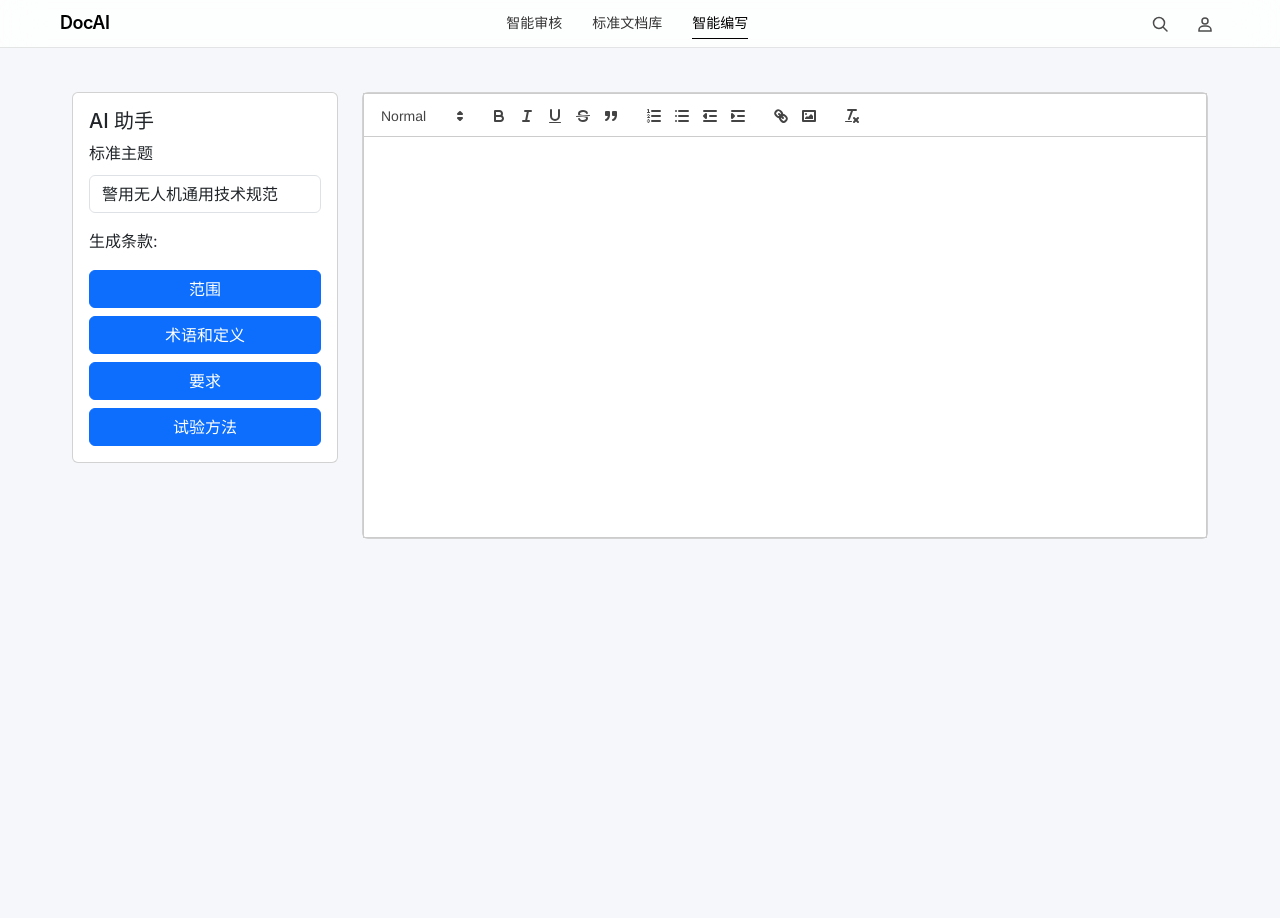
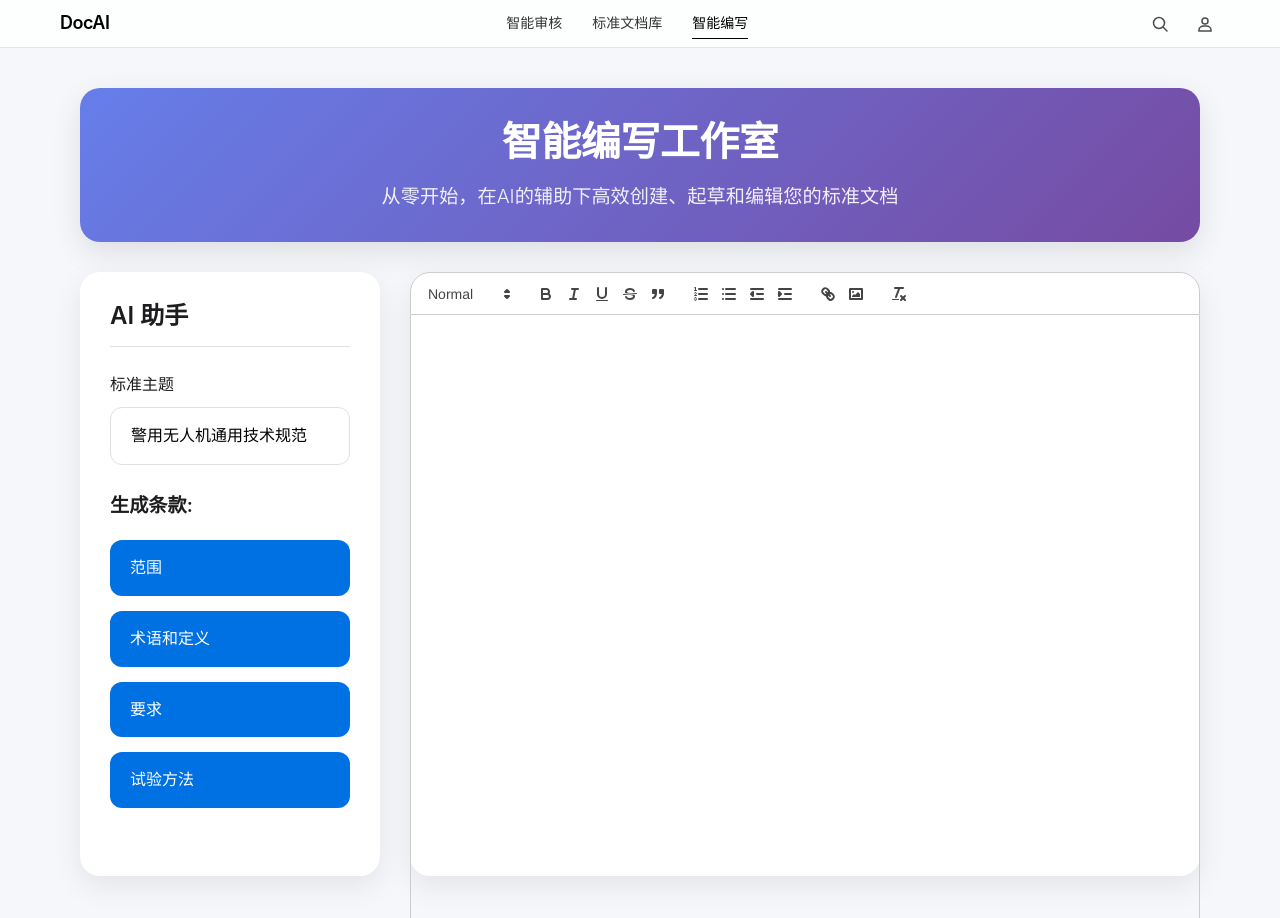
Before and after one commit to liandun110/docAI, a React (Create React App) app: page /editor in a window 1280 px wide. Shown: the top 918 px of the page. Before the commit the page ends 800 px from the top, so only its background shows below. Built offline with nearby package versions, Linux system fonts and the light colour scheme.

Commit message:
设计苹果风格写文档页面

```diff
--- a/src/components/editor/EditorPage.js
+++ b/src/components/editor/EditorPage.js
@@ -1,10 +1,10 @@
-import React, { useState, useEffect, useRef, useCallback } from 'react'; // Added useCallback
+import React, { useState, useEffect, useRef, useCallback } from 'react';
 import { useParams } from 'react-router-dom';
 import ReactQuill from 'react-quill';
 import 'quill/dist/quill.snow.css';
-import './editorStyles.css';
-import RewriteBar from './RewriteBar'; // NEW: Import RewriteBar
-import { marked } from 'marked'; // NEW: Import marked
+import './SmartEditor.css';
+import RewriteBar from './RewriteBar';
+import { marked } from 'marked';
 
 const AiEditor = () => {
     const [topic, setTopic] = useState('警用无人机通用技术规范');
@@ -12,21 +12,21 @@ const AiEditor = () => {
     const [loading, setLoading] = useState(false);
     const [error, setError] = useState('');
 
-    // NEW: State for Rewrite Bar
+    // State for Rewrite Bar
     const [showRewriteBar, setShowRewriteBar] = useState(false);
     const [selectedText, setSelectedText] = useState('');
     const [selectionPosition, setSelectionPosition] = useState({ top: 0, left: 0 });
-    const quillReactRef = useRef(null); // NEW: Ref for ReactQuill
-    const editorContainerRef = useRef(null); // NEW: Ref for editor container
-    const [isRewriteBarActive, setIsRewriteBarActive] = useState(false); // NEW: Track if rewrite bar is actively being used
+    const quillReactRef = useRef(null);
+    const editorContainerRef = useRef(null);
+    const [isRewriteBarActive, setIsRewriteBarActive] = useState(false);
 
-    // NEW: Function to handle selection change
+    // Function to handle selection change
     const handleSelectionChange = useCallback((range, source, editor) => {
         if (range && range.length > 0) {
             const text = editor.getText(range.index, range.length);
             setSelectedText(text);
 
-            const bounds = editor.getBounds(range.index, range.length); // Bounds relative to editor's content area (ql-editor)
+            const bounds = editor.getBounds(range.index, range.length);
 
             // Get the bounding rectangle of the ql-editor (Quill's root element)
             const qlEditorRect = quillReactRef.current.getEditor().root.getBoundingClientRect();
@@ -41,11 +41,11 @@ const AiEditor = () => {
             const gap = 20; // Desired gap from the right edge of the container
 
             setSelectionPosition({
-                left: containerWidth + gap, // Position RewriteBar's left edge 20px to the right of container's right edge
-                top: relativeTop - 40 // Position tightly above the text (adjust 40px for bar height)
+                left: containerWidth + gap,
+                top: relativeTop - 40
             });
             setShowRewriteBar(true);
-            setIsRewriteBarActive(true); // Set active when bar is shown
+            setIsRewriteBarActive(true);
         } else {
             // Only hide if not actively interacting with the bar
             if (!isRewriteBarActive) {
@@ -53,14 +53,12 @@ const AiEditor = () => {
                 setSelectedText('');
             }
         }
-    }, [isRewriteBarActive, editorContainerRef]); // Add isRewriteBarActive and editorContainerRef to dependencies
+    }, [isRewriteBarActive, editorContainerRef]);
 
-
-
-    // NEW: Function to close the rewrite bar
+    // Function to close the rewrite bar
     const handleCloseRewriteBar = useCallback(() => {
         setShowRewriteBar(false);
-        setIsRewriteBarActive(false); // Deactivate when bar is explicitly closed
+        setIsRewriteBarActive(false);
     }, []);
 
     const handleGenerateClause = async (clauseType) => {
@@ -120,61 +118,95 @@ const AiEditor = () => {
     };
 
     return (
-        <div className="container-fluid mt-4">
-            <div className="row">
+        <div className="smart-editor-container">
+            <header className="smart-editor-header">
+                <h1>智能编写工作室</h1>
+                <p>从零开始，在AI的辅助下高效创建、起草和编辑您的标准文档</p>
+            </header>
+            <div className="smart-editor-row">
                 {/* AI Tools Sidebar */}
-                <div className="col-md-3">
-                    <div className="card">
-                        <div className="card-body">
-                            <h5 className="card-title">AI 助手</h5>
-                            <div className="mb-3">
-                                <label htmlFor="topicInput" className="form-label">标准主题</label>
+                <div className="smart-editor-sidebar">
+                    <h5 className="smart-editor-sidebar-title">AI 助手</h5>
+                    <label htmlFor="topicInput" className="smart-editor-topic-label">标准主题</label>
                     <input
                         type="text"
-                                    className="form-control"
+                        className="smart-editor-topic-input"
                         id="topicInput"
                         value={topic}
                         onChange={(e) => setTopic(e.target.value)}
                     />
-                            </div>
-                            <p>生成条款:</p>
-                            <div className="d-grid gap-2">
-                                <button onClick={() => handleGenerateClause('scope')} className="btn btn-primary" disabled={loading}>范围</button>
-                                <button onClick={() => handleGenerateClause('definitions')} className="btn btn-primary" disabled={loading}>术语和定义</button>
-                                <button onClick={() => handleGenerateClause('requirements')} className="btn btn-primary" disabled={loading}>要求</button>
-                                <button onClick={() => handleGenerateClause('test_methods')} className="btn btn-primary" disabled={loading}>试验方法</button>
-                            </div>
+                    <p className="smart-editor-section-title">生成条款:</p>
+                    <div className="smart-editor-button-group">
+                        <button
+                            onClick={() => handleGenerateClause('scope')}
+                            className="smart-editor-button"
+                            disabled={loading}
+                        >
+                            范围
                             {loading && (
-                                <div className="d-flex align-items-center mt-3">
-                                    <strong role="status">正在生成...</strong>
-                                    <div className="spinner-border ms-auto" aria-hidden="true"></div>
+                                <div className="smart-editor-button-loading">
+                                    <div className="smart-editor-spinner"></div>
                                 </div>
                             )}
-                            {error && <div className="alert alert-danger mt-3">{error}</div>}
+                        </button>
+                        <button
+                            onClick={() => handleGenerateClause('definitions')}
+                            className="smart-editor-button"
+                            disabled={loading}
+                        >
+                            术语和定义
+                            {loading && (
+                                <div className="smart-editor-button-loading">
+                                    <div className="smart-editor-spinner"></div>
                                 </div>
+                            )}
+                        </button>
+                        <button
+                            onClick={() => handleGenerateClause('requirements')}
+                            className="smart-editor-button"
+                            disabled={loading}
+                        >
+                            要求
+                            {loading && (
+                                <div className="smart-editor-button-loading">
+                                    <div className="smart-editor-spinner"></div>
                                 </div>
+                            )}
+                        </button>
+                        <button
+                            onClick={() => handleGenerateClause('test_methods')}
+                            className="smart-editor-button"
+                            disabled={loading}
+                        >
+                            试验方法
+                            {loading && (
+                                <div className="smart-editor-button-loading">
+                                    <div className="smart-editor-spinner"></div>
+                                </div>
+                            )}
+                        </button>
+                    </div>
+                    {error && <div className="smart-editor-error">{error}</div>}
                 </div>
 
                 {/* Editor */}
-                <div className="col-md-9" ref={editorContainerRef} style={{ position: 'relative' }}> {/* Added ref and style */}
-                    <div className="card">
-                        <div className="card-body d-flex flex-column p-0">
+                <div className="smart-editor-main" ref={editorContainerRef} style={{ position: 'relative' }}>
+                    <div className="smart-editor-content">
                         <ReactQuill
-                                ref={quillReactRef} // NEW: Ref to ReactQuill
+                            ref={quillReactRef}
                             className="flex-grow-1"
                             theme="snow"
                             value={editorHtml}
                             onChange={setEditorHtml}
-                                onChangeSelection={handleSelectionChange} // NEW: Selection change handler
+                            onChangeSelection={handleSelectionChange}
                             modules={modules}
                         />
                     </div>
-                    </div>
-                    {showRewriteBar && selectedText && ( // NEW: Conditionally render RewriteBar
+                    {showRewriteBar && selectedText && (
                         <RewriteBar
                             selectedText={selectedText}
                             position={selectionPosition}
-                            onClose={handleCloseRewriteBar} // Removed onAccept
+                            onClose={handleCloseRewriteBar}
                         />
                     )}
                 </div>
--- /dev/null
+++ b/src/components/editor/SmartEditor.css
@@ -0,0 +1,431 @@
+/* Smart Editor Styles */
+
+.smart-editor-container {
+  padding: 20px;
+  max-width: 100%;
+  margin: 0 auto;
+  font-family: -apple-system, BlinkMacSystemFont, 'Segoe UI', Roboto, Oxygen, Ubuntu, Cantarell, 'Open Sans', 'Helvetica Neue', sans-serif;
+}
+
+.smart-editor-header {
+  margin-bottom: 30px;
+  padding: 30px 20px;
+  background: linear-gradient(135deg, #667eea 0%, #764ba2 100%);
+  border-radius: 20px;
+  color: white;
+  box-shadow: 0 10px 30px rgba(0, 0, 0, 0.1);
+  text-align: center;
+}
+
+.smart-editor-header h1 {
+  font-size: 2.5rem;
+  font-weight: 700;
+  margin-bottom: 15px;
+  letter-spacing: -0.5px;
+}
+
+.smart-editor-header p {
+  font-size: 1.2rem;
+  font-weight: 300;
+  opacity: 0.9;
+  max-width: 700px;
+  margin: 0 auto;
+  line-height: 1.6;
+}
+
+.smart-editor-row {
+  display: flex;
+  gap: 30px;
+  margin-bottom: 30px;
+}
+
+.smart-editor-sidebar {
+  flex: 0 0 300px;
+  background: white;
+  border-radius: 20px;
+  box-shadow: 0 10px 30px rgba(0, 0, 0, 0.08);
+  padding: 30px;
+  transition: all 0.3s ease;
+}
+
+.smart-editor-sidebar:hover {
+  transform: translateY(-5px);
+  box-shadow: 0 15px 40px rgba(0, 0, 0, 0.12);
+}
+
+.smart-editor-sidebar-title {
+  font-size: 1.5rem;
+  font-weight: 600;
+  color: #1d1d1f;
+  margin-bottom: 25px;
+  padding-bottom: 15px;
+  border-bottom: 1px solid #e0e0e0;
+}
+
+.smart-editor-topic-label {
+  display: block;
+  font-weight: 500;
+  color: #1d1d1f;
+  margin-bottom: 10px;
+  font-size: 1rem;
+}
+
+.smart-editor-topic-input {
+  width: 100%;
+  padding: 15px 20px;
+  border: 1px solid #e0e0e0;
+  border-radius: 12px;
+  font-size: 1rem;
+  transition: all 0.3s ease;
+  margin-bottom: 25px;
+}
+
+.smart-editor-topic-input:focus {
+  outline: none;
+  border-color: #0071e3;
+  box-shadow: 0 0 0 3px rgba(0, 113, 227, 0.1);
+}
+
+.smart-editor-section-title {
+  font-size: 1.2rem;
+  font-weight: 600;
+  color: #1d1d1f;
+  margin-bottom: 20px;
+}
+
+.smart-editor-button-group {
+  display: flex;
+  flex-direction: column;
+  gap: 15px;
+}
+
+.smart-editor-button {
+  background: #0071e3;
+  color: white;
+  border: none;
+  padding: 15px 20px;
+  border-radius: 12px;
+  cursor: pointer;
+  font-weight: 500;
+  transition: all 0.3s ease;
+  text-align: left;
+  font-size: 1rem;
+  display: flex;
+  justify-content: space-between;
+  align-items: center;
+}
+
+.smart-editor-button:hover:not(:disabled) {
+  background: #0077ed;
+  transform: translateY(-2px);
+  box-shadow: 0 5px 15px rgba(0, 113, 227, 0.2);
+}
+
+.smart-editor-button:disabled {
+  background: #d2d2d7;
+  cursor: not-allowed;
+  transform: none;
+  box-shadow: none;
+}
+
+.smart-editor-button-loading {
+  display: inline-flex;
+  align-items: center;
+  gap: 10px;
+}
+
+.smart-editor-spinner {
+  width: 1.2rem;
+  height: 1.2rem;
+  border: 2px solid rgba(255, 255, 255, 0.3);
+  border-radius: 50%;
+  border-top-color: white;
+  animation: spin 1s linear infinite;
+}
+
+.smart-editor-error {
+  padding: 15px;
+  background: rgba(255, 59, 48, 0.1);
+  color: #ff3b30;
+  border-radius: 10px;
+  margin-top: 20px;
+  font-weight: 500;
+  border: 1px solid rgba(255, 59, 48, 0.2);
+}
+
+.smart-editor-main {
+  flex: 1;
+  background: white;
+  border-radius: 20px;
+  box-shadow: 0 10px 30px rgba(0, 0, 0, 0.08);
+  padding: 0;
+  transition: all 0.3s ease;
+  position: relative;
+}
+
+.smart-editor-main:hover {
+  transform: translateY(-5px);
+  box-shadow: 0 15px 40px rgba(0, 0, 0, 0.12);
+}
+
+/* Rewrite Bar Styles */
+.smart-editor-rewrite-bar {
+  position: absolute;
+  background: white;
+  border: 1px solid rgba(0, 0, 0, 0.1);
+  border-radius: 16px;
+  padding: 20px;
+  box-shadow: 0 10px 30px rgba(0, 0, 0, 0.15);
+  z-index: 1000;
+  min-width: 350px;
+  max-width: 450px;
+  backdrop-filter: blur(10px);
+  -webkit-backdrop-filter: blur(10px);
+}
+
+.smart-editor-rewrite-bar h3 {
+  font-size: 1.3rem;
+  font-weight: 600;
+  color: #1d1d1f;
+  margin-top: 0;
+  margin-bottom: 15px;
+}
+
+.smart-editor-rewrite-bar p {
+  font-size: 0.95rem;
+  color: #86868b;
+  margin-bottom: 20px;
+  line-height: 1.5;
+}
+
+.smart-editor-rewrite-input {
+  width: 100%;
+  padding: 15px 20px;
+  border: 1px solid #e0e0e0;
+  border-radius: 12px;
+  font-size: 1rem;
+  transition: all 0.3s ease;
+  margin-bottom: 20px;
+}
+
+.smart-editor-rewrite-input:focus {
+  outline: none;
+  border-color: #0071e3;
+  box-shadow: 0 0 0 3px rgba(0, 113, 227, 0.1);
+}
+
+.smart-editor-rewrite-button-group {
+  display: flex;
+  gap: 15px;
+}
+
+.smart-editor-rewrite-button {
+  flex: 1;
+  padding: 12px 20px;
+  border-radius: 12px;
+  cursor: pointer;
+  font-weight: 500;
+  transition: all 0.3s ease;
+  font-size: 1rem;
+  border: none;
+}
+
+.smart-editor-rewrite-button-primary {
+  background: #0071e3;
+  color: white;
+}
+
+.smart-editor-rewrite-button-primary:hover:not(:disabled) {
+  background: #0077ed;
+  transform: translateY(-2px);
+  box-shadow: 0 5px 15px rgba(0, 113, 227, 0.2);
+}
+
+.smart-editor-rewrite-button-primary:disabled {
+  background: #d2d2d7;
+  cursor: not-allowed;
+  transform: none;
+  box-shadow: none;
+}
+
+.smart-editor-rewrite-button-secondary {
+  background: #f5f5f7;
+  color: #1d1d1f;
+}
+
+.smart-editor-rewrite-button-secondary:hover {
+  background: #e0e0e0;
+  transform: translateY(-2px);
+}
+
+.smart-editor-rewrite-error {
+  color: #ff3b30;
+  font-size: 0.9rem;
+  margin-top: 15px;
+  font-weight: 500;
+}
+
+.smart-editor-rewrite-result {
+  margin-top: 25px;
+  padding-top: 20px;
+  border-top: 1px solid #e0e0e0;
+}
+
+.smart-editor-rewrite-result h4 {
+  font-size: 1.1rem;
+  font-weight: 600;
+  color: #1d1d1f;
+  margin-top: 0;
+  margin-bottom: 15px;
+}
+
+.smart-editor-rewrite-result-text {
+  white-space: pre-wrap;
+  background: #f5f5f7;
+  padding: 15px;
+  border-radius: 12px;
+  font-size: 0.95rem;
+  color: #333;
+  margin-bottom: 20px;
+  line-height: 1.6;
+}
+
+.smart-editor-rewrite-copy-button {
+  background: #34c759;
+  color: white;
+  border: none;
+  padding: 12px 20px;
+  border-radius: 12px;
+  cursor: pointer;
+  font-weight: 500;
+  transition: all 0.3s ease;
+  font-size: 1rem;
+}
+
+.smart-editor-rewrite-copy-button:hover {
+  background: #2db64e;
+  transform: translateY(-2px);
+  box-shadow: 0 5px 15px rgba(52, 199, 89, 0.2);
+}
+
+.smart-editor-rewrite-copy-button-copied {
+  background: #007aff;
+}
+
+/* Editor Styles */
+.smart-editor-content {
+  display: flex;
+  flex-direction: column;
+  height: 100%;
+}
+
+.ql-container {
+  display: flex;
+  flex-direction: column;
+  flex-grow: 1;
+  border: none;
+}
+
+.ql-editor {
+  min-height: 70vh;
+  overflow-y: auto;
+  padding: 30px;
+  flex-grow: 1;
+  font-size: 16px;
+  line-height: 1.6;
+  font-family: -apple-system, BlinkMacSystemFont, 'Segoe UI', 'Roboto', 'Oxygen',
+    'Ubuntu', 'Cantarell', 'Fira Sans', 'Droid Sans', 'Helvetica Neue',
+    sans-serif;
+  border: none;
+}
+
+.ql-toolbar {
+  border: none;
+  border-bottom: 1px solid #e0e0e0;
+  border-radius: 20px 20px 0 0;
+  padding: 15px 20px;
+}
+
+/* Responsive Styles */
+@media (max-width: 992px) {
+  .smart-editor-row {
+    flex-direction: column;
+  }
+
+  .smart-editor-sidebar {
+    flex: 0 0 auto;
+  }
+
+  .smart-editor-header {
+    padding: 20px 15px;
+    margin-bottom: 20px;
+  }
+
+  .smart-editor-header h1 {
+    font-size: 2rem;
+  }
+
+  .smart-editor-header p {
+    font-size: 1rem;
+  }
+
+  .smart-editor-sidebar {
+    padding: 20px;
+  }
+
+  .smart-editor-main {
+    min-height: 500px;
+  }
+
+  .ql-editor {
+    min-height: 50vh;
+    padding: 20px;
+  }
+}
+
+@media (max-width: 768px) {
+  .smart-editor-container {
+    padding: 10px;
+  }
+
+  .smart-editor-sidebar {
+    padding: 15px;
+  }
+
+  .smart-editor-main {
+    border-radius: 15px;
+  }
+
+  .ql-editor {
+    padding: 15px;
+  }
+
+  .smart-editor-rewrite-bar {
+    min-width: 300px;
+    max-width: 90vw;
+    padding: 15px;
+  }
+}
+
+@media (max-width: 480px) {
+  .smart-editor-header h1 {
+    font-size: 1.8rem;
+  }
+
+  .smart-editor-button-group {
+    gap: 10px;
+  }
+
+  .smart-editor-button {
+    padding: 12px 15px;
+    font-size: 0.95rem;
+  }
+
+  .smart-editor-rewrite-button-group {
+    flex-direction: column;
+  }
+
+  .ql-editor {
+    font-size: 14px;
+  }
+}
```
Also changed, not shown: src/components/editor/RewriteBar.js (+28 -43 lines). Lines whose indentation alone changed are shown as unchanged.
